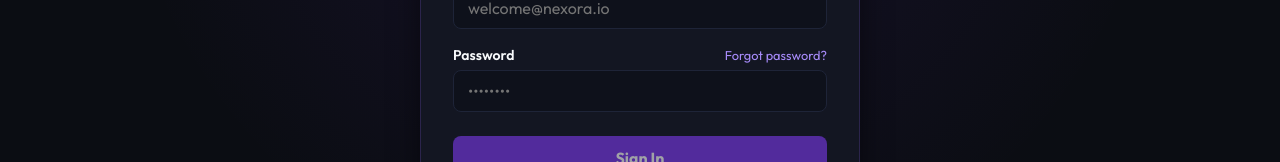
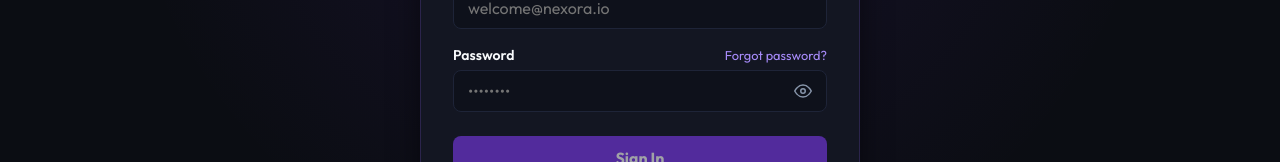
Before and after one commit to Greenteaguyz/NEXORA, an Angular app: page /login in a window 1280 px wide. Shown: the part 427-589 px from the top of the page. Built offline with nearby package versions, Linux system fonts and the light colour scheme.

Commit message:
feat: add interactive password visibility toggle to login and register forms

```diff
--- a/src/app/features/auth/login/login.component.css
+++ b/src/app/features/auth/login/login.component.css
@@ -122,11 +122,57 @@
   border-radius: var(--radius);
   outline: none;
   transition: border-color 0.2s ease, box-shadow 0.2s ease;
+  width: 100%;
+  box-sizing: border-box;
 }
 
 .form-input:focus {
   border-color: var(--accent-500);
   box-shadow: 0 0 0 3px rgba(124, 58, 237, 0.2);
+}
+
+.password-input-wrap {
+  position: relative;
+  display: flex;
+  align-items: center;
+  width: 100%;
+}
+
+.password-input {
+  padding-right: 44px;
+}
+
+.btn-toggle-password {
+  position: absolute;
+  right: 8px;
+  top: 50%;
+  transform: translateY(-50%);
+  background: transparent;
+  border: none;
+  color: var(--text-muted);
+  width: 32px;
+  height: 32px;
+  border-radius: var(--radius-sm);
+  display: flex;
+  align-items: center;
+  justify-content: center;
+  cursor: pointer;
+  transition: all 0.15s ease;
+  padding: 0;
+}
+
+.btn-toggle-password:hover {
+  color: var(--accent-400);
+  background: rgba(255, 255, 255, 0.08);
+}
+
+:host-context([data-theme="light"]) .btn-toggle-password:hover {
+  background: rgba(0, 0, 0, 0.06);
+}
+
+.eye-svg {
+  width: 18px;
+  height: 18px;
 }
 
 .error-banner {
--- a/src/app/features/auth/login/login.component.html
+++ b/src/app/features/auth/login/login.component.html
@@ -42,14 +42,34 @@
           <label for="password" class="form-label">Password</label>
           <a routerLink="/forgot-password" class="forgot-link">Forgot password?</a>
         </div>
+        <div class="password-input-wrap">
           <input
             id="password"
-          type="password"
+            [type]="showPassword ? 'text' : 'password'"
             name="password"
             [(ngModel)]="password"
-          class="form-input"
+            class="form-input password-input"
             placeholder="••••••••"
             required>
+          <button
+            type="button"
+            class="btn-toggle-password"
+            (click)="togglePasswordVisibility()"
+            [attr.aria-label]="showPassword ? 'Hide password' : 'Show password'"
+            [title]="showPassword ? 'Hide password' : 'Show password'">
+            @if (showPassword) {
+              <svg class="eye-svg" viewBox="0 0 24 24" fill="none" stroke="currentColor" stroke-width="2" stroke-linecap="round" stroke-linejoin="round" aria-hidden="true">
+                <path d="M17.94 17.94A10.07 10.07 0 0 1 12 20c-7 0-11-8-11-8a18.45 18.45 0 0 1 5.06-5.94M9.9 4.24A9.12 9.12 0 0 1 12 4c7 0 11 8 11 8a18.5 18.5 0 0 1-2.16 3.19m-6.72-1.07a3 3 0 1 1-4.24-4.24"/>
+                <line x1="1" y1="1" x2="23" y2="23"/>
+              </svg>
+            } @else {
+              <svg class="eye-svg" viewBox="0 0 24 24" fill="none" stroke="currentColor" stroke-width="2" stroke-linecap="round" stroke-linejoin="round" aria-hidden="true">
+                <path d="M1 12s4-8 11-8 11 8 11 8-4 8-11 8-11-8-11-8z"/>
+                <circle cx="12" cy="12" r="3"/>
+              </svg>
+            }
+          </button>
+        </div>
       </div>
 
       <button type="submit" class="btn-submit" [disabled]="loading || !email">
--- a/src/app/features/auth/login/login.component.ts
+++ b/src/app/features/auth/login/login.component.ts
@@ -18,8 +18,13 @@ export class LoginComponent {
 
   email = '';
   password = '';
+  showPassword = false;
   loading = false;
   errorMessage = '';
+
+  togglePasswordVisibility(): void {
+    this.showPassword = !this.showPassword;
+  }
 
   fillDemo(demoEmail: string): void {
     this.email = demoEmail;
--- a/src/app/features/auth/register/register.component.css
+++ b/src/app/features/auth/register/register.component.css
@@ -61,11 +61,57 @@
   border-radius: var(--radius);
   outline: none;
   transition: border-color 0.2s ease, box-shadow 0.2s ease;
+  width: 100%;
+  box-sizing: border-box;
 }
 
 .form-input:focus {
   border-color: var(--accent-500);
   box-shadow: 0 0 0 3px rgba(124, 58, 237, 0.2);
+}
+
+.password-input-wrap {
+  position: relative;
+  display: flex;
+  align-items: center;
+  width: 100%;
+}
+
+.password-input {
+  padding-right: 44px;
+}
+
+.btn-toggle-password {
+  position: absolute;
+  right: 8px;
+  top: 50%;
+  transform: translateY(-50%);
+  background: transparent;
+  border: none;
+  color: var(--text-muted);
+  width: 32px;
+  height: 32px;
+  border-radius: var(--radius-sm);
+  display: flex;
+  align-items: center;
+  justify-content: center;
+  cursor: pointer;
+  transition: all 0.15s ease;
+  padding: 0;
+}
+
+.btn-toggle-password:hover {
+  color: var(--accent-400);
+  background: rgba(255, 255, 255, 0.08);
+}
+
+:host-context([data-theme="light"]) .btn-toggle-password:hover {
+  background: rgba(0, 0, 0, 0.06);
+}
+
+.eye-svg {
+  width: 18px;
+  height: 18px;
 }
 
 .creator-toggle-box {
--- a/src/app/features/auth/register/register.component.html
+++ b/src/app/features/auth/register/register.component.html
@@ -39,15 +39,35 @@
 
       <div class="form-group">
         <label for="password" class="form-label">Password</label>
+        <div class="password-input-wrap">
           <input
             id="password"
-          type="password"
+            [type]="showPassword ? 'text' : 'password'"
             name="password"
             [value]="password"
             (input)="onPasswordChange($event)"
-          class="form-input"
+            class="form-input password-input"
             placeholder="••••••••"
             required>
+          <button
+            type="button"
+            class="btn-toggle-password"
+            (click)="togglePasswordVisibility()"
+            [attr.aria-label]="showPassword ? 'Hide password' : 'Show password'"
+            [title]="showPassword ? 'Hide password' : 'Show password'">
+            @if (showPassword) {
+              <svg class="eye-svg" viewBox="0 0 24 24" fill="none" stroke="currentColor" stroke-width="2" stroke-linecap="round" stroke-linejoin="round" aria-hidden="true">
+                <path d="M17.94 17.94A10.07 10.07 0 0 1 12 20c-7 0-11-8-11-8a18.45 18.45 0 0 1 5.06-5.94M9.9 4.24A9.12 9.12 0 0 1 12 4c7 0 11 8 11 8a18.5 18.5 0 0 1-2.16 3.19m-6.72-1.07a3 3 0 1 1-4.24-4.24"/>
+                <line x1="1" y1="1" x2="23" y2="23"/>
+              </svg>
+            } @else {
+              <svg class="eye-svg" viewBox="0 0 24 24" fill="none" stroke="currentColor" stroke-width="2" stroke-linecap="round" stroke-linejoin="round" aria-hidden="true">
+                <path d="M1 12s4-8 11-8 11 8 11 8-4 8-11 8-11-8-11-8z"/>
+                <circle cx="12" cy="12" r="3"/>
+              </svg>
+            }
+          </button>
+        </div>
       </div>
 
       <!-- Creator Role Toggle (Task 2.6) -->
--- a/src/app/features/auth/register/register.component.ts
+++ b/src/app/features/auth/register/register.component.ts
@@ -18,9 +18,14 @@ export class RegisterComponent {
   displayName = '';
   email = '';
   password = '';
+  showPassword = false;
   isCreator = false;
   loading = false;
   errorMessage = '';
+
+  togglePasswordVisibility(): void {
+    this.showPassword = !this.showPassword;
+  }
 
   onDisplayNameChange(event: Event): void {
     const target = event.target as HTMLInputElement;
```
Also changed, not shown: 1 other file (tests, documents, lock files or other folders). Lines whose indentation alone changed are shown as unchanged.
